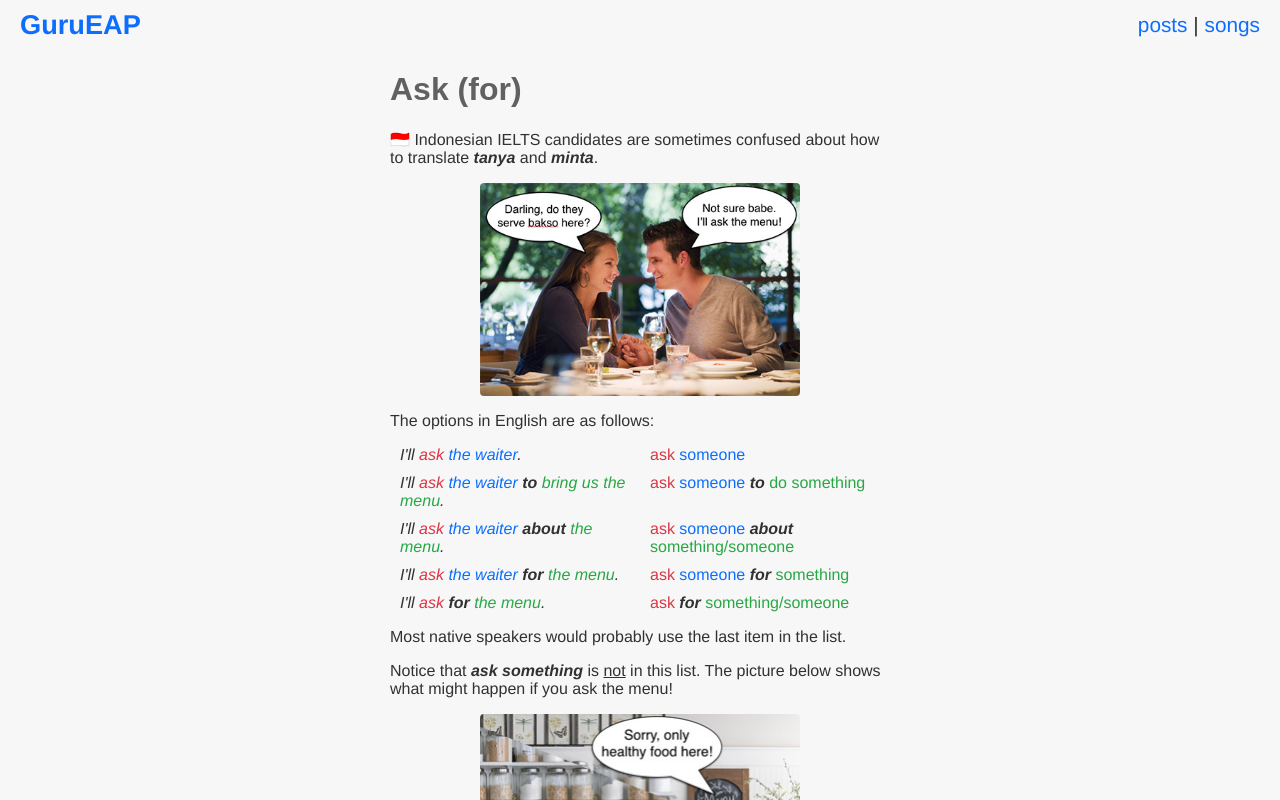
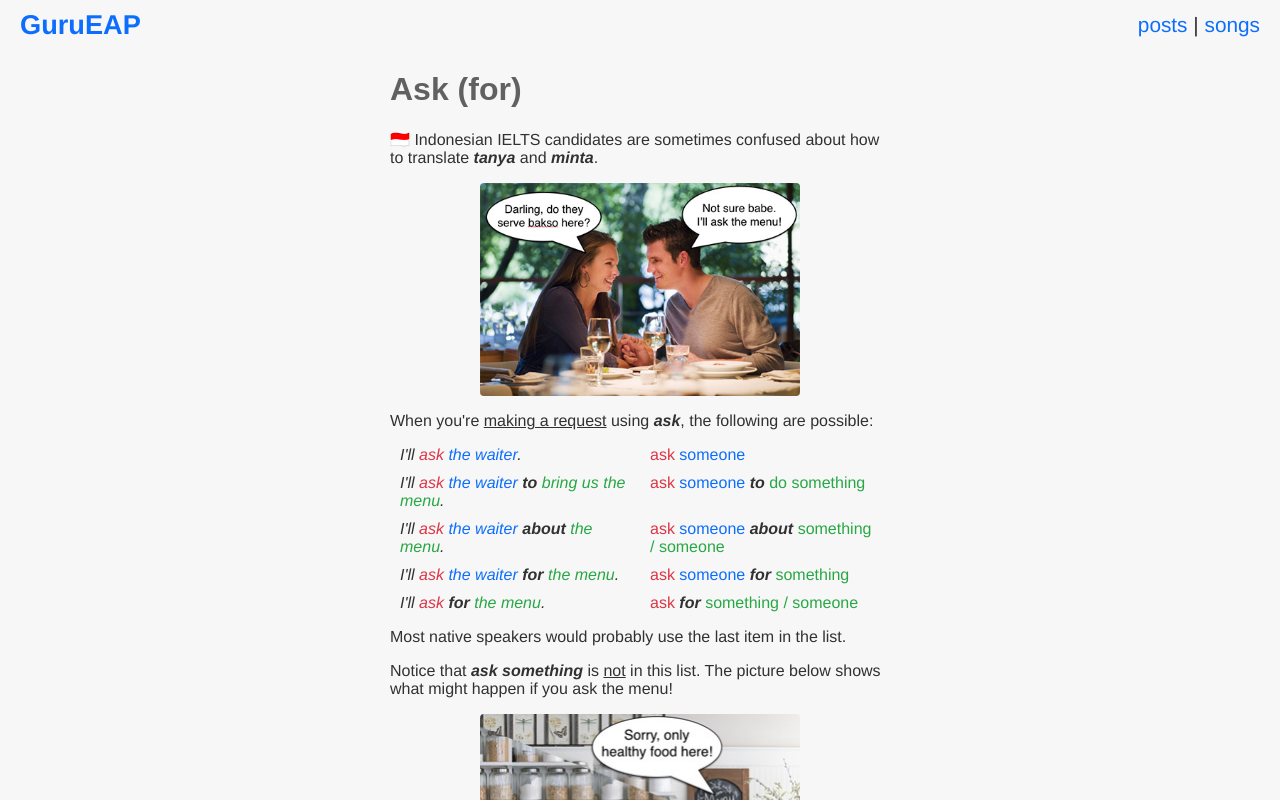
Before and after one commit to boltonsteve/gurueap, a SvelteKit app: page /posts/ask-for in a window 1280 px wide. Shown: the top 800 px of the page. Built offline with nearby package versions, Linux system fonts and the light colour scheme.

Commit message:
update ask

```diff
--- a/src/routes/posts/ask-for/+page.svelte
+++ b/src/routes/posts/ask-for/+page.svelte
@@ -13,7 +13,7 @@
 
     <img src="/img/menu-couple.jpg" class="mx-auto rounded" alt="menu couple" style="width:320px;">
 
-    <p>The options in English are as follows:</p>
+    <p>When you're <span class="uli">making a request</span> using <b><i>ask</i></b>, the following are possible:</p>
 
     <div class="flex row-col cols-11 px-1">
             <div class="font-italic">I'll <span class="text-danger">ask</span> <span class="text-primary">the waiter</span>.</div>
@@ -21,11 +21,11 @@
         <div class="font-italic">I'll <span class="text-danger">ask</span> <span class="text-primary">the waiter</span> <b>to</b> <span class="text-success">bring us the menu</span>.</div>
         <div><span class="text-danger">ask</span> <span class="text-primary">someone</span> <b><i>to</i></b> <span class="text-success">do something</span></div>
         <div class="font-italic">I'll <span class="text-danger">ask</span> <span class="text-primary">the waiter</span> <b>about</b> <span class="text-success">the menu</span>.</div>
-        <div><span class="text-danger">ask</span> <span class="text-primary">someone</span> <b><i>about</i></b> <span class="text-success">something/someone</span></div>
+        <div><span class="text-danger">ask</span> <span class="text-primary">someone</span> <b><i>about</i></b> <span class="text-success">something / someone</span></div>
         <div class="font-italic">I'll <span class="text-danger">ask</span> <span class="text-primary">the waiter</span> <b>for</b> <span class="text-success">the menu</span>.</div>
         <div><span class="text-danger">ask</span> <span class="text-primary">someone</span> <b><i>for</i></b> <span class="text-success">something</span></div>
         <div class="font-italic">I'll <span class="text-danger">ask</span> <b>for</b> <span class="text-success">the menu</span>.</div>
-        <div><span class="text-danger">ask</span> <b><i>for</i></b> <span class="text-success">something/someone</span></div>
+        <div><span class="text-danger">ask</span> <b><i>for</i></b> <span class="text-success">something / someone</span></div>
     </div>
 
 <p>Most native speakers would probably use the last item in the list.</p>
```
